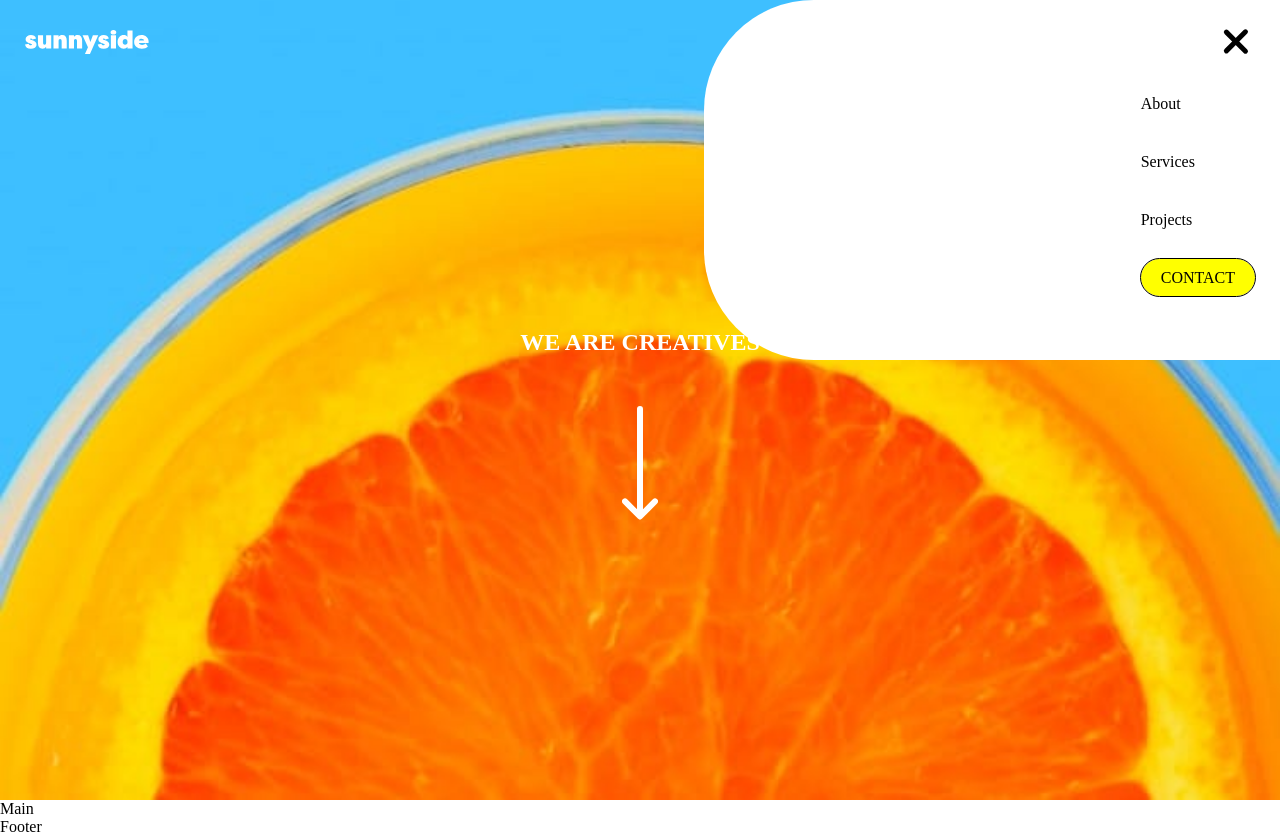
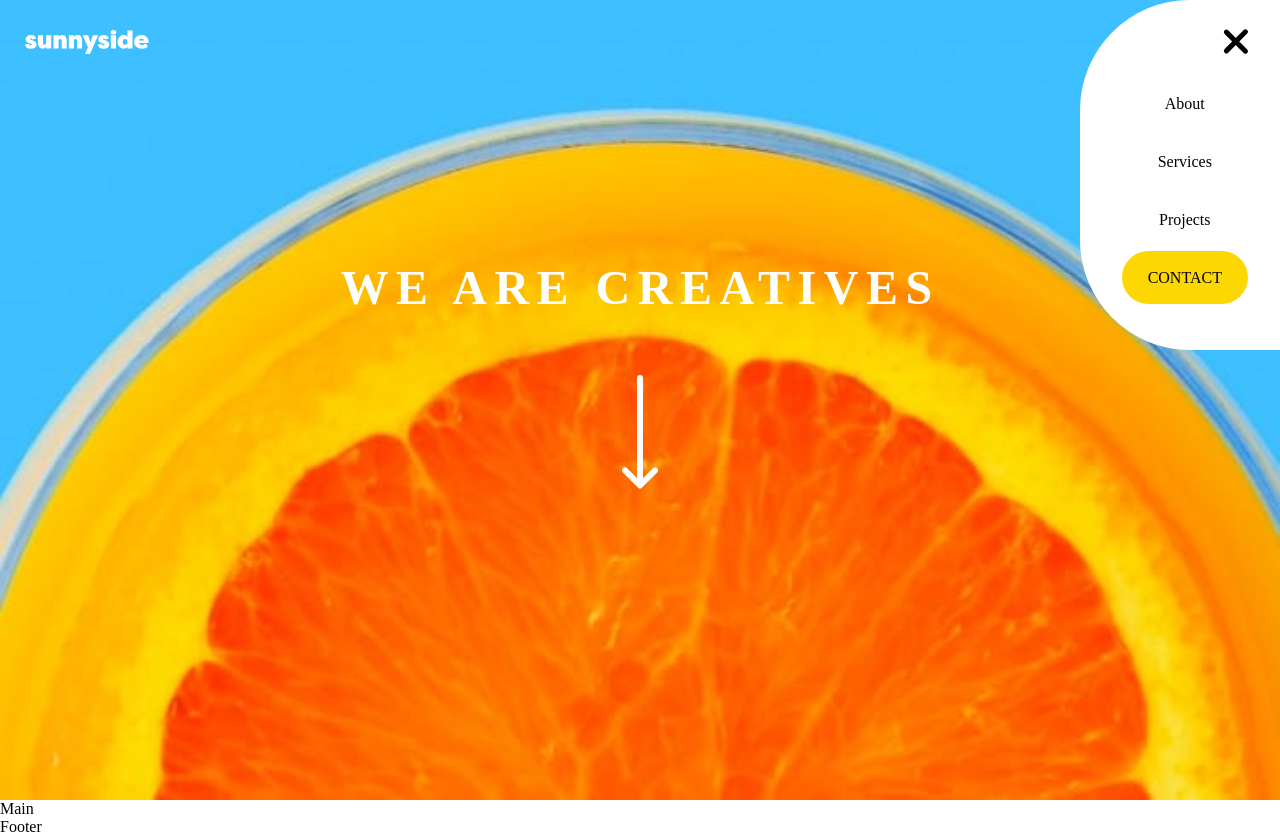
Before and after one commit to ingl3585/sunnyside-landing-page, a React (Create React App) app: page / in a window 1280 px wide. Both pictures are taken after a click on the element 1237 px from the left and 42 px from the top of the page. Built offline with nearby package versions, Linux system fonts and the light colour scheme.

Commit message:
header draft complete

```diff
--- a/src/components/Header/Header.js
+++ b/src/components/Header/Header.js
@@ -24,7 +24,7 @@ const Header = () => {
 						<div className='menu-bar-2 bar'></div>
 						<div className='menu-bar-3 bar'></div>
 					</div>
-					<ul className={`nav-links ${activeNavLinks ? 'change' : ''}`}>
+					<ul className={`nav-links ${activeNavLinks ? 'change-links' : ''}`}>
 						<li>
 							<a href='#'>About</a>
 						</li>
--- a/src/components/Header/header.css
+++ b/src/components/Header/header.css
@@ -61,7 +61,7 @@ nav {
     display: none;
     position: absolute;
     top: 75px;
-    right: 25px;
+    right: 32.5px;
     transition: 0.2s all ease-in-out;
 }
 
@@ -76,9 +76,8 @@ nav {
 }
 
 .contact-btn {
-    background-color: yellow;
-    padding: 0.625em 1.25em;
-    outline: 1px solid black;
+    background-color: #FCD702;
+    padding: 1.15em 1.60em;
     border-radius: 35px;
     text-transform: uppercase;
     cursor: pointer;
@@ -98,8 +97,8 @@ nav {
     position: absolute;
     top: 0;
     right: 0;
-    height: 45vh;
-    width: 45vw;
+    height: 350px;
+    width: 200px;
     background-color: white;
     border-radius: 110px 0 0 110px;
 }
@@ -108,18 +107,23 @@ nav {
     display: block;
 }
 
-.header-main {
+.change-links {
+    display: block;
     display: flex;
     flex-direction: column;
-    align-items: center;
-    justify-content: center;
-    height: 85vh;
-    width: 100vw;
-    gap: 50px;
+    text-align: center;
+}
+
+.header-main {
+    text-align: center;
+    padding-top: 11em;
 }
 
 .header-headline {
     color: white;
     text-transform: uppercase;
-    text-align: center;
+    letter-spacing: 7.5px;
+    font-size: 3rem;
+    padding-bottom: 1.25em;
+    overflow-wrap: break-word;
 }
```
